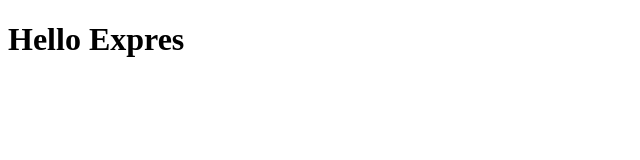
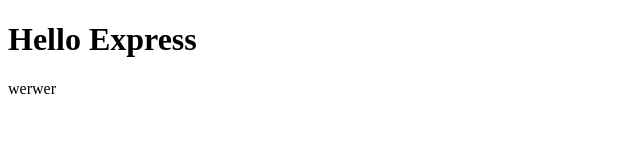
Before and after one commit to gabeve/web-server, a website: page public/index.html in a window 1280 px wide. Shown: the full height of the page, 0-640 px from the left. Drawn offline with Linux system fonts and the light colour scheme.

Commit message:
Update HTML

```diff
--- a/public/index.html
+++ b/public/index.html
@@ -5,6 +5,7 @@
         <title>My app</title>
     </head>
     <body>
-        <h1>Hello Expres</h1>
+        <h1>Hello Express</h1>
+        werwer
     </body>
 </html>
```
